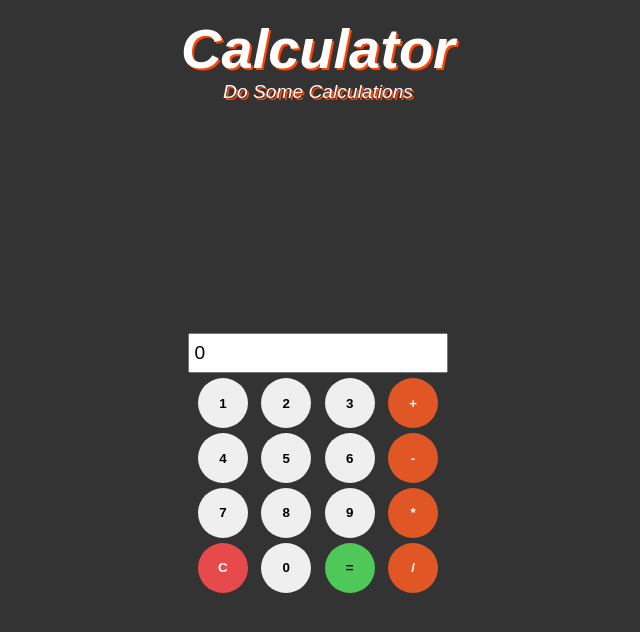
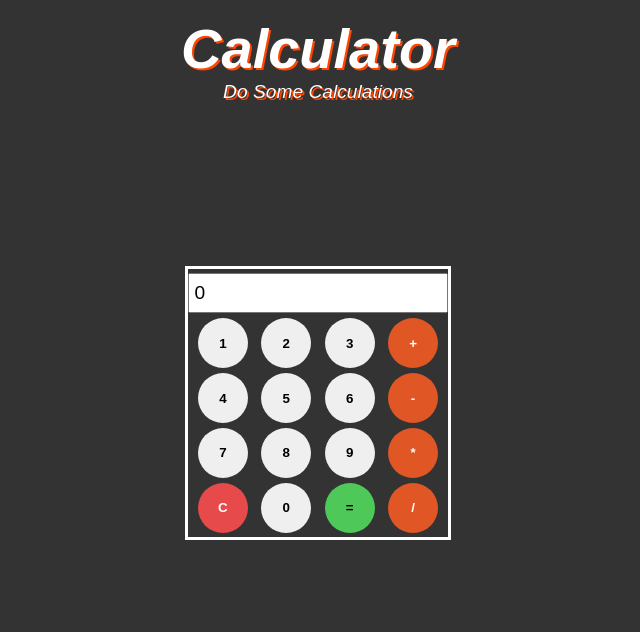
Before and after one commit to Nikhil2408/Web-Dev-Practice-Projects, a plain HTML site: page Calculator/index.html in a window 1280 px wide. Shown: the whole page, without its empty margins (322-962 px from the left). Drawn offline with Linux system fonts and the light colour scheme.

Commit message:
fix: fixed styling of container

```diff
--- a/Calculator/styles.css
+++ b/Calculator/styles.css
@@ -43,10 +43,13 @@ body
 .container{
     display: flex;
     flex-direction: column;
-    height: 90vh;
+    height: 75vh;
     width: 100vw;
     align-items: center;
     justify-content: center;
+}
+.container .calc-container{
+    border: 3px solid white;
 }
 
 .container > .calc-container .row{
```
